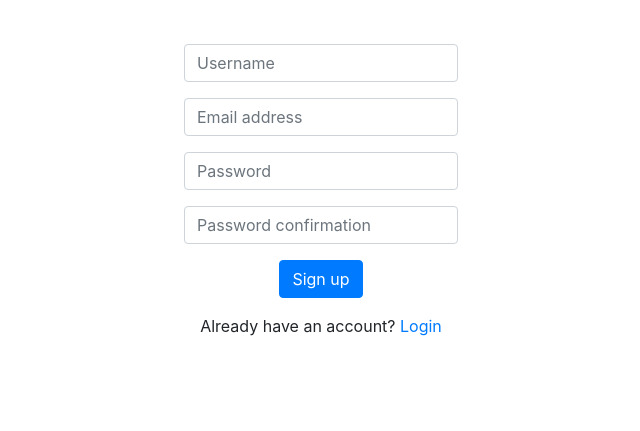
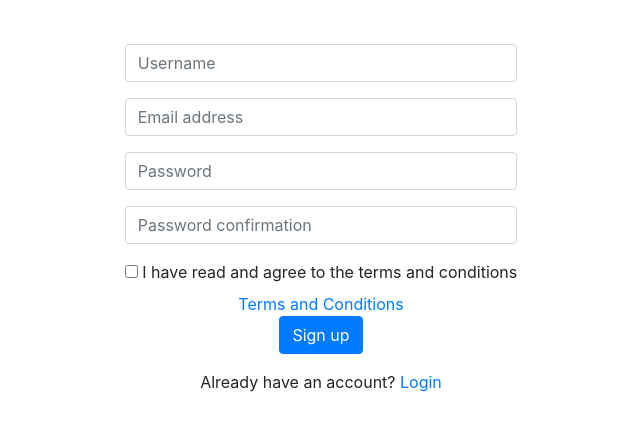
Before and after one commit to Robert-Lucas7/ECM2434_Group_Software_Project, a Django app: page /project/registration/ in a window 1280 px wide. Shown: the part 56-487 px from the top of the page, without its empty margins (319-959 px from the left). Run offline with Django 5.2, Linux system fonts and the light colour scheme; parts of the project's set-up code (start-up, migrations or seed data) failed here and were passed over; some libraries are stand-ins or nearby versions.

Commit message:
Added privacy policy link and check box to registration page

```diff
--- a/sustainability_project/project/templates/project/registration.html
+++ b/sustainability_project/project/templates/project/registration.html
@@ -37,6 +37,13 @@
                 <input type="password" name="{{ form.password2.name }}" class="form-control" placeholder="Password confirmation" required>
             </div>
 
+            <div>
+                <input type="checkbox" name="{{ form.tsandcs }}"  required>
+                <label for="tsandcs"> I have read and agree to the terms and conditions</label>
+            </div>
+
+            <a href="{% url 'privacy_policy' %}">Terms and Conditions</a>
+
             <div class="form-group">
                 <button type="submit" class="btn btn-primary">Sign up</button>
             </div>
```
